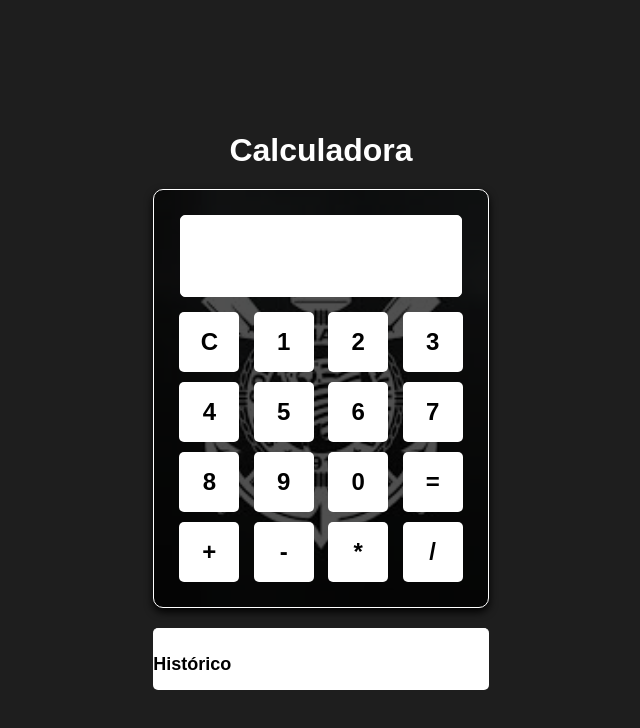
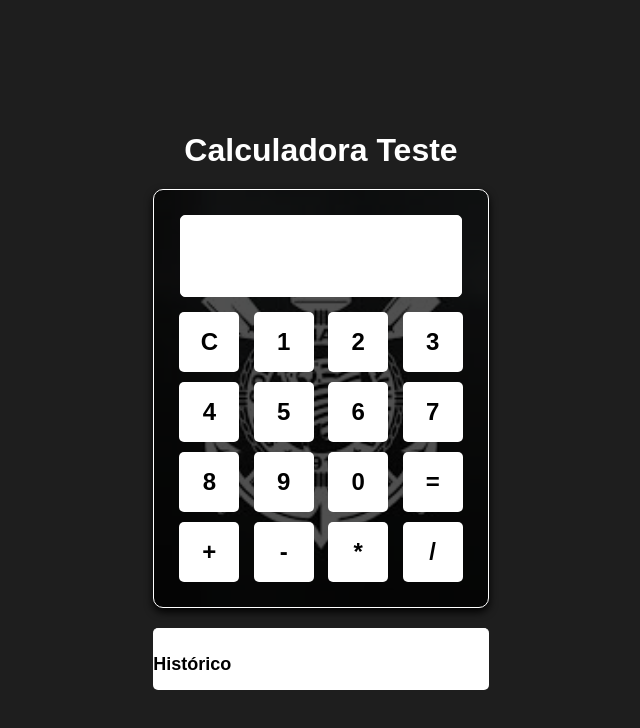
Before and after one commit to pedrobiondi23/Atividade02, a website: page index.html in a window 1280 px wide. Shown: the whole page, without its empty margins (319-959 px from the left). Drawn offline with Linux system fonts and the light colour scheme.

Commit message:
Commit Teste Aula

```diff
--- a/index.html
+++ b/index.html
@@ -87,7 +87,7 @@
 </head>
 <body>
     <div>
-        <h1>Calculadora</h1>
+        <h1>Calculadora Teste</h1>
         <div class="calculator">
             <input id="display" type="text" disabled>
             <br>
```
